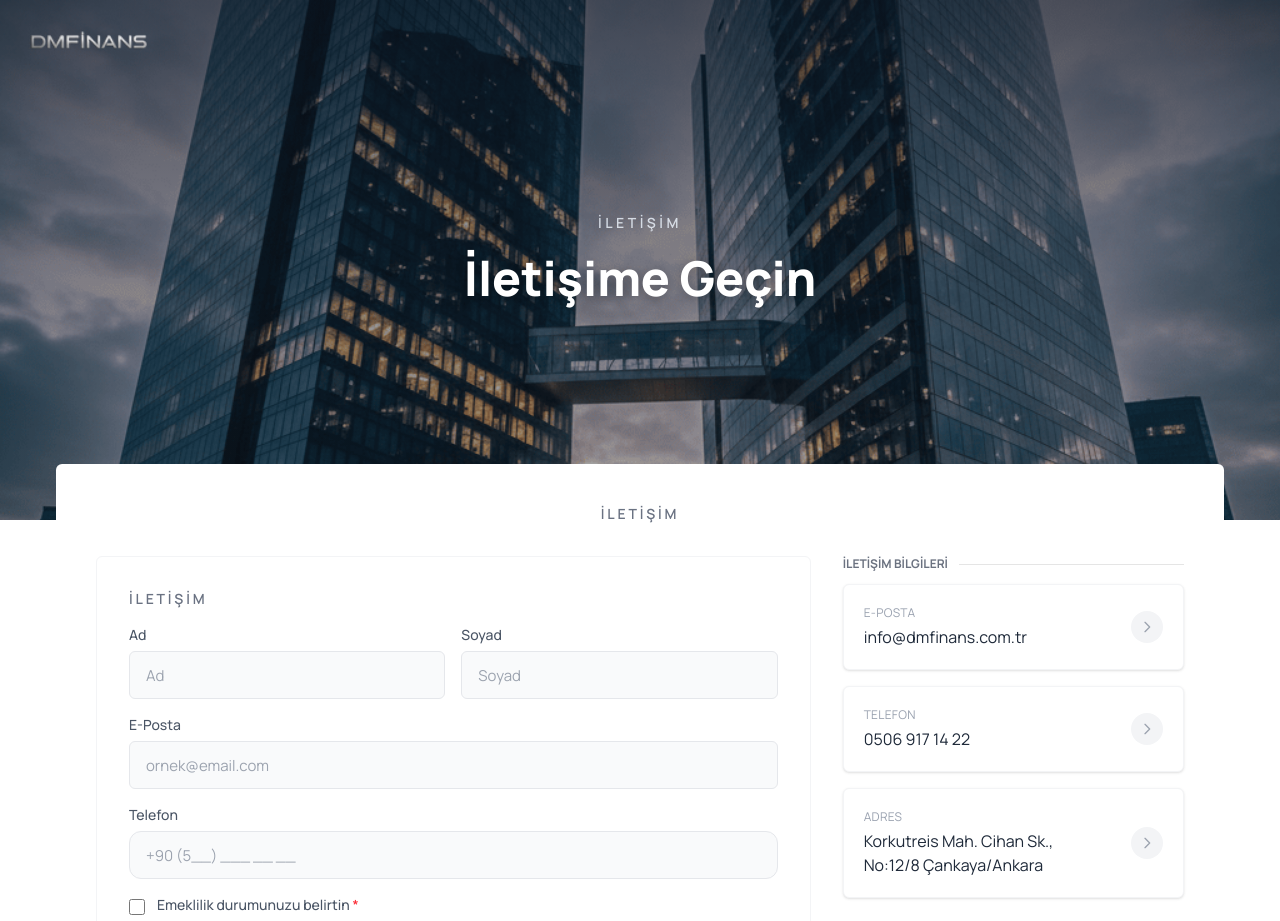
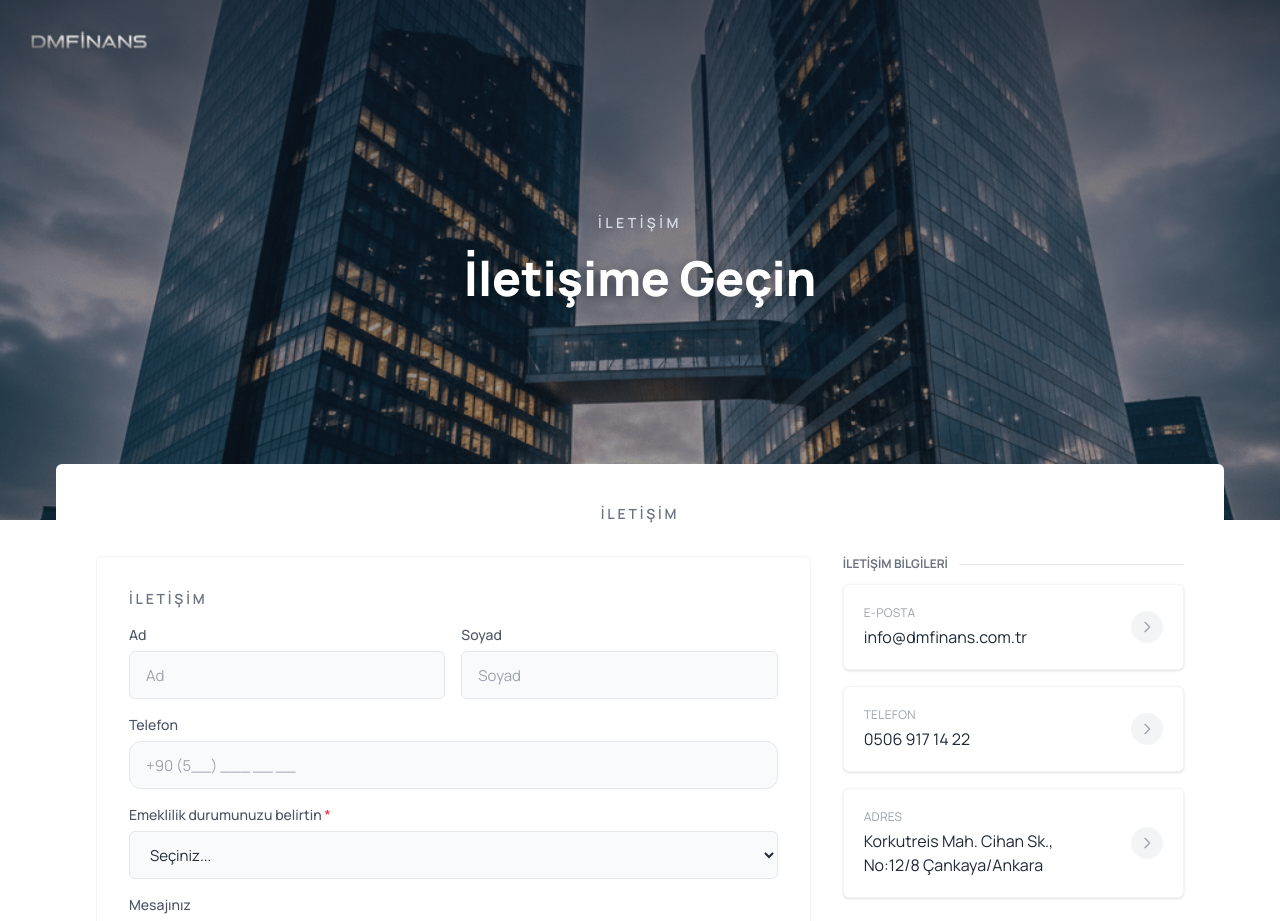
Before and after one commit to ismailcavus44/dmfinanssite, a Next.js app: page /iletisim in a window 1280 px wide. Shown: the top 921 px of the page. Built offline with nearby package versions, Linux system fonts and the light colour scheme.

Commit message:
E-posta alanı kaldırıldı, emeklilik durumu açılır menü olarak güncellendi

```diff
--- a/src/app/iletisim/page.tsx
+++ b/src/app/iletisim/page.tsx
@@ -8,15 +8,13 @@ export default function ContactPage() {
   const [formData, setFormData] = useState({
     firstName: '',
     lastName: '',
-    email: '',
     phone: '',
     retirementStatus: '',
     message: ''
   });
   const [isSubmitting, setIsSubmitting] = useState(false);
-  const [showRetirementOptions, setShowRetirementOptions] = useState(false);
 
-  const handleInputChange = (e: React.ChangeEvent<HTMLInputElement | HTMLTextAreaElement>) => {
+  const handleInputChange = (e: React.ChangeEvent<HTMLInputElement | HTMLTextAreaElement | HTMLSelectElement>) => {
     const { name, value } = e.target;
     setFormData(prev => ({
       ...prev,
@@ -26,13 +24,6 @@ export default function ContactPage() {
 
   const handleSubmit = async (e: React.FormEvent) => {
     e.preventDefault();
-
-    // Emeklilik durumu kontrolü
-    if (showRetirementOptions && !formData.retirementStatus) {
-      alert('Lütfen emeklilik durumunuzu seçin.');
-      return;
-    }
-
     setIsSubmitting(true);
 
     // Form submission logic here
@@ -159,24 +150,6 @@ export default function ContactPage() {
                       </div>
                     </div>
 
-                    {/* Email */}
-                    <div>
-                      <label htmlFor="email" className="block text-sm text-gray-600 font-medium mb-1.5">
-                        E-Posta
-                      </label>
-                      <input
-                        type="email"
-                        id="email"
-                        name="email"
-                        value={formData.email}
-                        onChange={handleInputChange}
-                        placeholder="ornek@email.com"
-                        className="w-full h-12 px-4 text-[15px] bg-[#F9FAFB] border border-[#E5E7EB] placeholder-[#9CA3AF] focus:border-[#2151F5] focus:ring-4 focus:ring-[#2151F5]/10 focus:outline-none transition-all"
-                        style={{ borderRadius: '6px' }}
-                        required
-                      />
-                    </div>
-
                     {/* Phone */}
                     <div>
                       <label htmlFor="phone" className="block text-sm text-gray-600 font-medium mb-1.5">
@@ -196,58 +169,22 @@ export default function ContactPage() {
 
                     {/* Retirement Status */}
                     <div>
-                      <div className="flex items-start gap-3 mb-3">
-                        <input
-                          type="checkbox"
-                          id="retirementCheckbox"
-                          checked={showRetirementOptions}
-                          onChange={(e) => {
-                            setShowRetirementOptions(e.target.checked);
-                            if (!e.target.checked) {
-                              setFormData(prev => ({ ...prev, retirementStatus: '' }));
-                            }
-                          }}
-                          className="mt-1 w-4 h-4 text-[#2151F5] bg-[#F9FAFB] border-[#E5E7EB] rounded focus:ring-[#2151F5] focus:ring-2"
-                        />
-                        <label htmlFor="retirementCheckbox" className="text-sm text-gray-600 font-medium cursor-pointer">
-                          Emeklilik durumunuzu belirtin <span className="text-red-500">*</span>
-                        </label>
-                      </div>
-
-                      {showRetirementOptions && (
-                        <div className="ml-7 space-y-2">
-                          <div className="flex items-center gap-3">
-                            <input
-                              type="radio"
-                              id="retired"
-                              name="retirementStatus"
-                              value="emekliyim"
-                              checked={formData.retirementStatus === 'emekliyim'}
-                              onChange={(e) => setFormData(prev => ({ ...prev, retirementStatus: e.target.value }))}
-                              className="w-4 h-4 text-[#2151F5] bg-[#F9FAFB] border-[#E5E7EB] focus:ring-[#2151F5] focus:ring-2"
-                              required={showRetirementOptions}
-                            />
-                            <label htmlFor="retired" className="text-sm text-gray-700 cursor-pointer">
-                              Emekliyim
-                            </label>
-                          </div>
-                          <div className="flex items-center gap-3">
-                            <input
-                              type="radio"
-                              id="notRetired"
-                              name="retirementStatus"
-                              value="emekli-değilim"
-                              checked={formData.retirementStatus === 'emekli-değilim'}
-                              onChange={(e) => setFormData(prev => ({ ...prev, retirementStatus: e.target.value }))}
-                              className="w-4 h-4 text-[#2151F5] bg-[#F9FAFB] border-[#E5E7EB] focus:ring-[#2151F5] focus:ring-2"
-                              required={showRetirementOptions}
-                            />
-                            <label htmlFor="notRetired" className="text-sm text-gray-700 cursor-pointer">
-                              Emekli değilim
-                            </label>
-                          </div>
-                        </div>
-                      )}
+                      <label htmlFor="retirementStatus" className="block text-sm text-gray-600 font-medium mb-1.5">
+                        Emeklilik durumunuzu belirtin <span className="text-red-500">*</span>
+                      </label>
+                      <select
+                        id="retirementStatus"
+                        name="retirementStatus"
+                        value={formData.retirementStatus}
+                        onChange={handleInputChange}
+                        className="w-full h-12 px-4 text-[15px] bg-[#F9FAFB] border border-[#E5E7EB] placeholder-[#9CA3AF] focus:border-[#2151F5] focus:ring-4 focus:ring-[#2151F5]/10 focus:outline-none transition-all"
+                        style={{ borderRadius: '6px' }}
+                        required
+                      >
+                        <option value="">Seçiniz...</option>
+                        <option value="emekliyim">Emekliyim</option>
+                        <option value="emekli-değilim">Emekli değilim</option>
+                      </select>
                     </div>
 
                     {/* Message */}
```
